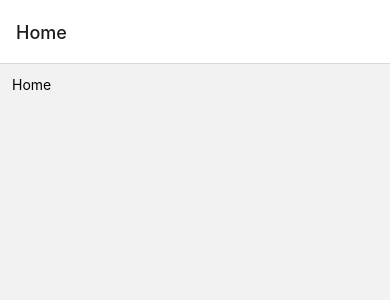
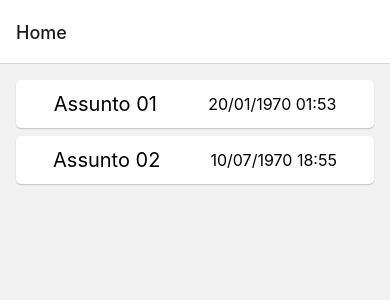
Before and after one commit to panoramix360/civi-exercise, a React Native app in the folder app/: screen /Home in a window 390 px wide. Shown: the top 300 px of the page. Built offline with nearby package versions, Linux system fonts and the light colour scheme.

Commit message:
creating components to show list of messages

```diff
--- a/app/package.json
+++ b/app/package.json
@@ -14,6 +14,7 @@
     "@react-navigation/native-stack": "^6.5.2",
     "axios": "^0.26.1",
     "i18next": "^21.6.14",
+    "moment": "^2.29.1",
     "react": "17.0.2",
     "react-i18next": "^11.16.2",
     "react-native": "0.67.4",
--- /dev/null
+++ b/app/src/Components/ListItem.tsx
@@ -0,0 +1,45 @@
+import React from 'react'
+import { StyleSheet, Text, View } from 'react-native'
+import { Colors, FontSize, Metrics } from '../Theme'
+
+type Props = {
+  subject: string,
+  date: string
+}
+
+function ListItem({ subject, date }: Props) {
+  return (
+    <View style={styles.listItem}>
+      <Text style={styles.subject}>{subject}</Text>
+      <Text style={styles.date}>{date}</Text>
+    </View>
+  )
+}
+
+const styles = StyleSheet.create({
+  listItem: {
+    flexDirection: 'row',
+    alignItems: 'center',
+    justifyContent: 'space-around',
+    padding: Metrics.regular,
+    margin: Metrics.tiny,
+    backgroundColor: Colors.white,
+    borderRadius: 5,
+    shadowColor: Colors.black,
+    shadowOffset: {
+      width: 0,
+      height: 1,
+    },
+    shadowOpacity: 0.20,
+    shadowRadius: 1.41,
+    elevation: 2
+  },
+  subject: {
+    fontSize: FontSize.regular
+  },
+  date: {
+    fontSize: FontSize.small
+  }
+})
+
+export default ListItem
--- a/app/src/Components/index.tsx
+++ b/app/src/Components/index.tsx
@@ -1 +1,3 @@
 export { default as Container } from './Container'
+export { default as Logo } from './Logo'
+export { default as ListItem } from './ListItem'
--- a/app/src/Screens/HomeScreen.tsx
+++ b/app/src/Screens/HomeScreen.tsx
@@ -1,15 +1,30 @@
 import React from 'react'
 import { NativeStackScreenProps } from '@react-navigation/native-stack'
-import { Text } from 'react-native'
-import { Container } from '../Components'
+import { FlatList } from 'react-native'
+import { Container, ListItem } from '../Components'
 import { MainNavigatorParamList } from '../Navigators/MainNavigator'
+import { Message } from '../Types'
+import moment from 'moment'
 
 type Props = NativeStackScreenProps<MainNavigatorParamList, 'Home'>
 
 function HomeScreen({}: Props) {
+  const mockList: Array<Message> = [
+    { id: 0, timestamp: 1648410775, subject: 'Assunto 01', detail: 'Detalhes da mensagem' },
+    { id: 1, timestamp: 16484107752, subject: 'Assunto 02', detail: 'Detalhes da mensagem' }
+  ]
+
+  const _renderItem = ({ item }: { item: Message }) => (
+    <ListItem subject={item.subject} date={moment(item.timestamp).format('DD/MM/YYYY HH:mm')} />
+  )
+
   return (
     <Container>
-      <Text>Home</Text>
+      <FlatList
+        keyExtractor={(item, index) => item.id.toString()}
+        data={mockList}
+        renderItem={_renderItem}
+      />
     </Container>
   )
 }
--- a/app/src/Screens/StartupScreen.tsx
+++ b/app/src/Screens/StartupScreen.tsx
@@ -2,8 +2,7 @@ import { NativeStackScreenProps } from '@react-navigation/native-stack'
 import React, { useEffect } from 'react'
 import { useTranslation } from 'react-i18next'
 import { StyleSheet, Text } from 'react-native'
-import { Container } from '../Components'
-import Logo from '../Components/Logo'
+import { Container, Logo } from '../Components'
 import { AppNavigatorParamList } from '../Navigators/AppNavigator'
 import { Colors, FontSize } from '../Theme'
 
--- a/app/src/Theme/Colors.tsx
+++ b/app/src/Theme/Colors.tsx
@@ -1,5 +1,7 @@
 
 export default {
   primary: '#fef231',
-  secondary: '#f2f2f2'
+  secondary: '#f2f2f2',
+  black: 'black',
+  white: 'white'
 }
--- /dev/null
+++ b/app/src/Types/index.tsx
@@ -0,0 +1 @@
+export { default as Message } from './Message'
```
Also changed, not shown: app/src/Types/Message.tsx (added, +8 -0 lines), 1 other file (tests, documents, lock files or other folders).
